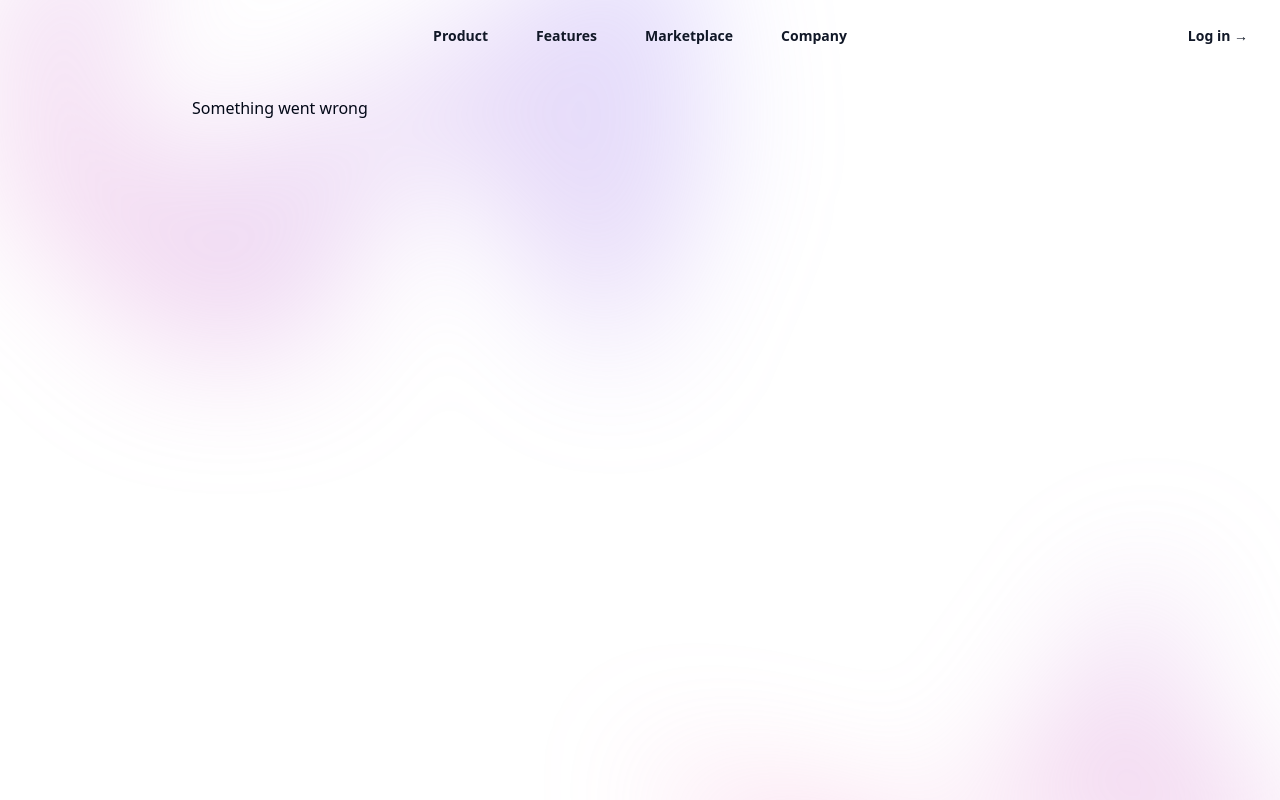
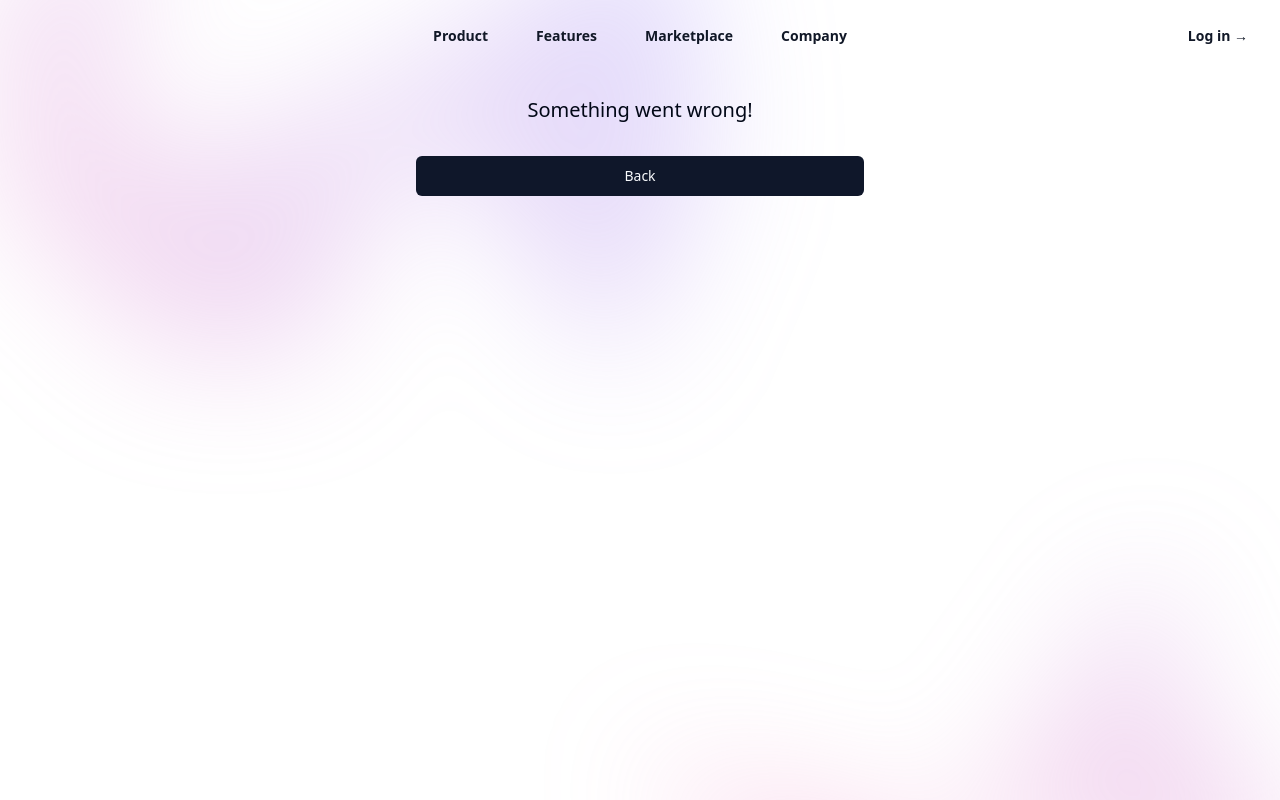
Before and after one commit to keento0809/coffee-chat-app, a Next.js app: page /error in a window 1280 px wide. Shown: the top 800 px of the page. Built offline with nearby package versions, Linux system fonts and the light colour scheme.

Commit message:
Fix: error page

```diff
--- a/app/(auth)/login/components/ServerActionLoginForm/ServerActionLoginForm.tsx
+++ b/app/(auth)/login/components/ServerActionLoginForm/ServerActionLoginForm.tsx
@@ -1,6 +1,5 @@
 "use client";
 
-import { authenticate } from "@/lib/actions";
 import { useServerActionLoginForm } from "../../hooks/ServerActionLoginForm/useServerActionLoginForm";
 import { Button } from "@/app/components/shadcn/button/button";
 import React from "react";
@@ -12,14 +11,15 @@ import {
   FormItem,
   FormLabel,
 } from "@/app/components/shadcn/form/form";
+import { login } from "@/app/(auth)/login/lib/actions";
 
 export const ServerActionLoginForm = () => {
-  const { form, dispatch, errorMessage, pending, handleClick, router } =
+  const { form, errorMessage, pending, handleClick, router } =
     useServerActionLoginForm();
   return (
     <Form {...form}>
       <form
-        action={dispatch}
+        action={login}
         className="w-full space-y-6 max-w-[450px] md:px-0 px-4"
       >
         <FormField
@@ -58,7 +58,7 @@ export const ServerActionLoginForm = () => {
             </FormItem>
           )}
         />
-        {errorMessage && <p>{errorMessage}</p>}
+        {errorMessage && <p className="text-red-500 text-md">{errorMessage}</p>}
         <Button
           aria-disabled={pending}
           type="submit"
--- /dev/null
+++ b/app/error/components/ErrorPage.tsx
@@ -0,0 +1,16 @@
+"use client";
+
+import { useRouter } from "next/navigation";
+import { Button } from "@/app/components/shadcn/button/button";
+
+export const ErrorPage = () => {
+  const router = useRouter();
+  return (
+    <div className="text-center flex flex-col items-center gap-8">
+      <h4 className="text-lg lg:text-xl">Something went wrong!</h4>
+      <Button className="w-1/2" onClick={() => router.push("/")}>
+        Back
+      </Button>
+    </div>
+  );
+};
--- a/app/error/page.tsx
+++ b/app/error/page.tsx
@@ -1,3 +1,5 @@
-export default function ErrorPage() {
-  return <div>Something went wrong</div>;
+import { ErrorPage } from "./components/ErrorPage";
+
+export default function Page() {
+  return <ErrorPage />;
 }
--- a/app/mypage/components/MyPage.tsx
+++ b/app/mypage/components/MyPage.tsx
@@ -1,5 +1,10 @@
+import { User } from "@supabase/supabase-js";
 import { FC } from "react";
 
-export const MyPage: FC = () => {
-  return <div>MyPage</div>;
+type MyPageProps = {
+  user: User;
 };
+
+export const MyPage: FC<MyPageProps> = ({ user }) => {
+  return <div>MyPage: {user.email}</div>;
+};
--- a/app/mypage/page.tsx
+++ b/app/mypage/page.tsx
@@ -1,5 +1,10 @@
 import { MyPage } from "./components/MyPage";
+import { redirect } from "next/navigation";
+import { supabase } from "@/utils/supabase/server";
 
-export default function Page() {
-  return <MyPage />;
+export default async function Page() {
+  const { data, error } = await supabase.auth.getUser();
+  if (error || !data?.user) redirect("/login");
+
+  return <MyPage user={data.user} />;
 }
--- a/utils/supabase/server.ts
+++ b/utils/supabase/server.ts
@@ -26,3 +26,5 @@ export function createClient() {
     }
   );
 }
+
+export const supabase = createClient();
```
